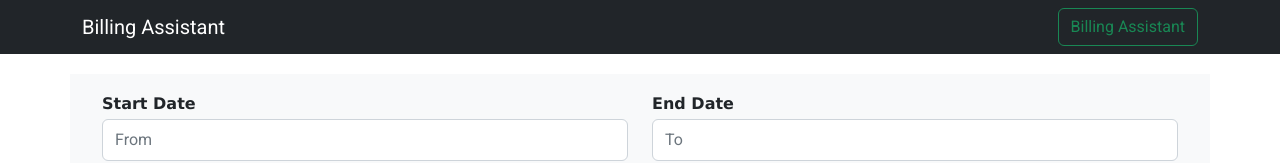
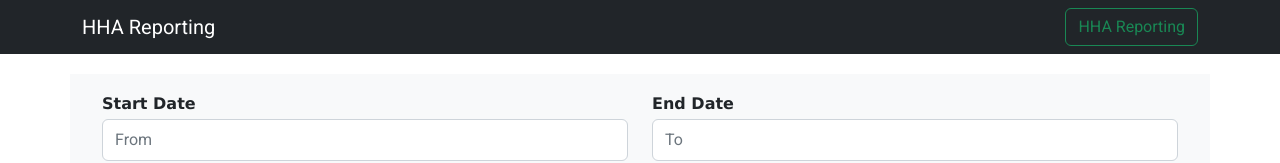
Before and after one commit to Abdallah-LionHeart/HHA-Reporting, an Angular app: page /calculator in a window 1280 px wide. Shown: the top 163 px of the page. Built offline with nearby package versions, Linux system fonts and the light colour scheme.

Commit message:
update dependencies

```diff
--- a/package.json
+++ b/package.json
@@ -29,6 +29,7 @@
     "bootstrap": "^5.2.0",
     "electron-squirrel-startup": "^1.0.0",
     "ngx-bootstrap": "^9.0.0",
+    "package-lock.json": "^1.0.0",
     "rxjs": "~7.5.0",
     "tslib": "^2.3.0",
     "xlsx": "^0.18.5",
@@ -47,6 +48,7 @@
     "@types/jasmine": "~4.0.0",
     "@types/jest": "^29.5.3",
     "electron": "^25.3.0",
+    "electron-packager": "^17.1.2",
     "jasmine-core": "~4.3.0",
     "karma": "~6.4.0",
     "karma-chrome-launcher": "~3.1.0",
@@ -55,7 +57,7 @@
     "karma-jasmine-html-reporter": "~2.0.0",
     "typescript": "~4.7.2"
   },
-  "description": "help with accounting process",
+  "description": "the application help with reporting process",
   "author": "Abdallah Al-Maqableh",
   "license": "MIT"
 }
--- a/src/app/calculator/calculator.component.html
+++ b/src/app/calculator/calculator.component.html
@@ -1,6 +1,6 @@
 <nav class="navbar navbar-dark bg-dark navbar-expand-lg sticky-top">
     <div class="container">
-        <a class="navbar-brand" href="#">Billing Assistant</a>
+        <a class="navbar-brand" href="#">HHA Reporting</a>
         <!-- <button class="navbar-toggler" type="button" data-bs-toggle="collapse" data-bs-target="#navbarSupportedContent"
             aria-controls="navbarSupportedContent" aria-expanded="false" aria-label="Toggle navigation">
             <span class="navbar-toggler-icon"></span>
@@ -10,7 +10,7 @@
             </ul>
             <form class="d-flex">
 
-                <button class="btn btn-outline-success ms-2" routerLink="/import">Billing Assistant</button>
+                <button class="btn btn-outline-success ms-2" routerLink="/import">HHA Reporting</button>
             </form>
             <!-- <a class="nav-link ms-2 cal-color" routerLink="/time-calculate">Calculator</a> -->
         </div>
@@ -24,7 +24,7 @@
 
         <div class="col-md-6 ">
             <div class="d-flex justify-content-center">
-                <button class="btn btn-outline-success ms-2" routerLink="/import">Billing Assistant</button>
+                <button class="btn btn-outline-success ms-2" routerLink="/import">HHA Reporting</button>
             </div>
         </div>
     </form>
--- a/src/app/csv-upload/file-name-input-dialog/file-name-input-dialog.component.html
+++ b/src/app/csv-upload/file-name-input-dialog/file-name-input-dialog.component.html
@@ -1,4 +1,4 @@
-<h2 mat-dialog-title>Enter the Excel file name:</h2>
+<h2 mat-dialog-title>Enter File Name:</h2>
 <div mat-dialog-content>
  <mat-form-field>
   <input matInput [(ngModel)]="fileName" placeholder="File Name" required />
```
Also changed, not shown: forge.config.js (+7 -6 lines), 2 other files (tests, documents, lock files or other folders).
